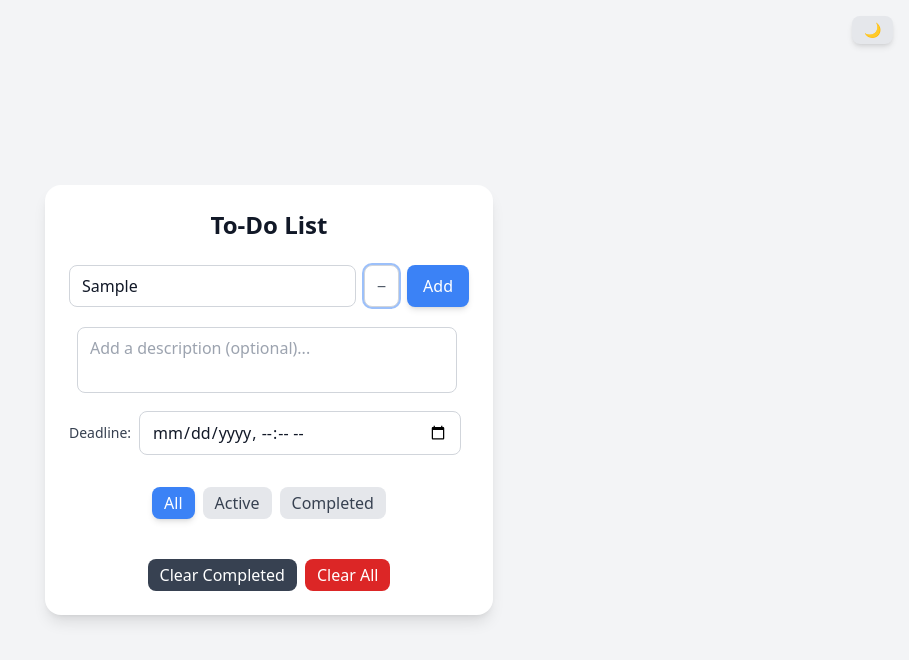
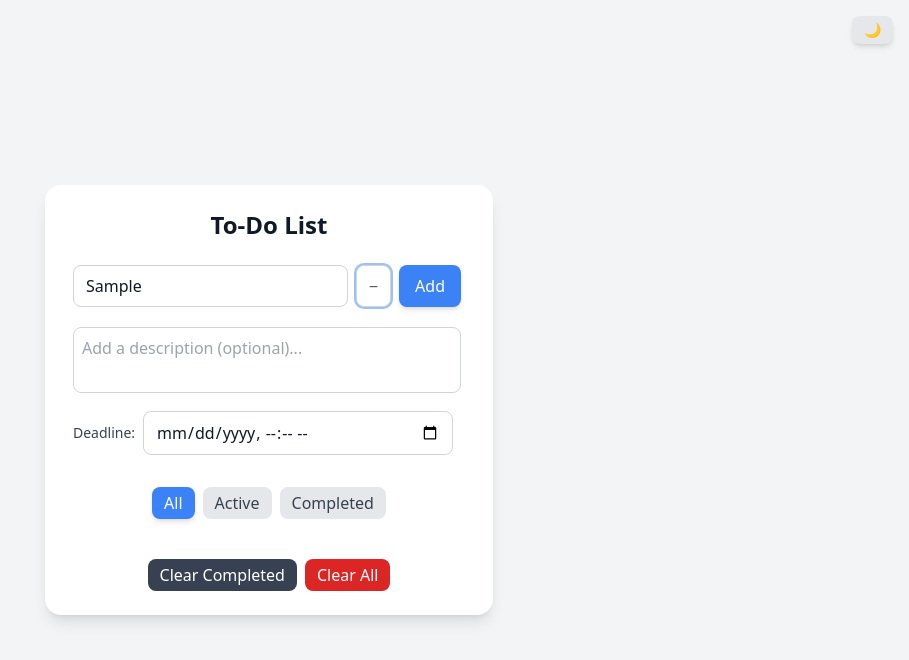
Before and after one commit to shlok-shinde/todo-list, a React (Create React App) app: page / in a window 1280 px wide. Both pictures are taken after typing "Sample" into the empty fields and a click on the button "Add details". Shown: the top 660 px of the page, without its empty margins (371-1280 px from the left). Built offline with nearby package versions, Linux system fonts and the light colour scheme.

Commit message:
Minor bug fixes

```diff
--- a/src/App.js
+++ b/src/App.js
@@ -60,7 +60,7 @@ export default function App() {
 
   return (
     <div className="min-h-screen flex items-center justify-center bg-gray-100 dark:bg-gray-900">
-      <div className="w-full max-w-md bg-white dark:bg-gray-800 text-gray-900 dark:text-gray-100 shadow-lg rounded-2xl p-6">
+      <div className="w-full max-w-md bg-white dark:bg-gray-800 text-gray-900 dark:text-gray-100 shadow-lg rounded-2xl p-6 mx-4">
         <h1 className="text-2xl font-bold mb-6 text-center">To-Do List</h1>
 
         <TodoInput addTodo={addTodo} />
--- a/src/components/TodoInput.js
+++ b/src/components/TodoInput.js
@@ -39,7 +39,8 @@ export default function TodoInput({ addTodo }) {
     <div className="animate-fade-in">
       <form onSubmit={handleSubmit} className="space-y-3">
         {/* Main task input row */}
-        <div className="flex gap-2">
+        <div className="pl-1 pr-2">
+          <div className="flex gap-2">
           <input
             type="text"
             value={task}
@@ -90,13 +91,14 @@ export default function TodoInput({ addTodo }) {
             {isSubmitting ? '✓' : 'Add'}
           </button>
         </div>
+        </div>
 
         {/* Expandable details section */}
         <div className={`
           overflow-hidden transition-all duration-300 ease-in-out
           ${showDetails ? 'max-h-96 opacity-100' : 'max-h-0 opacity-0'}
         `}>
-          <div className="space-y-3 pt-2 pb-4">
+          <div className="space-y-3 pt-2 pb-4 pl-1 pr-2">
             {/* Description input */}
             <textarea
               value={description}
@@ -105,7 +107,7 @@ export default function TodoInput({ addTodo }) {
               onBlur={handleBlur}
               placeholder="Add a description (optional)..."
               rows="2"
-              className="w-[95%] px-3 py-2 rounded-lg border border-gray-300
+              className="w-full px-2 py-2 rounded-lg border border-gray-300
                          dark:border-gray-600
                          bg-white dark:bg-gray-700
                          text-gray-900 dark:text-gray-100
@@ -113,8 +115,7 @@ export default function TodoInput({ addTodo }) {
                          focus:outline-none focus:ring-2 focus:ring-blue-500 focus:border-transparent
                          transition-all duration-300 ease-in-out
                          hover:shadow-md
-                         smooth-hover resize-none
-                         ml-2"
+                         smooth-hover resize-none"
             />
 
             {/* Deadline input */}
```
